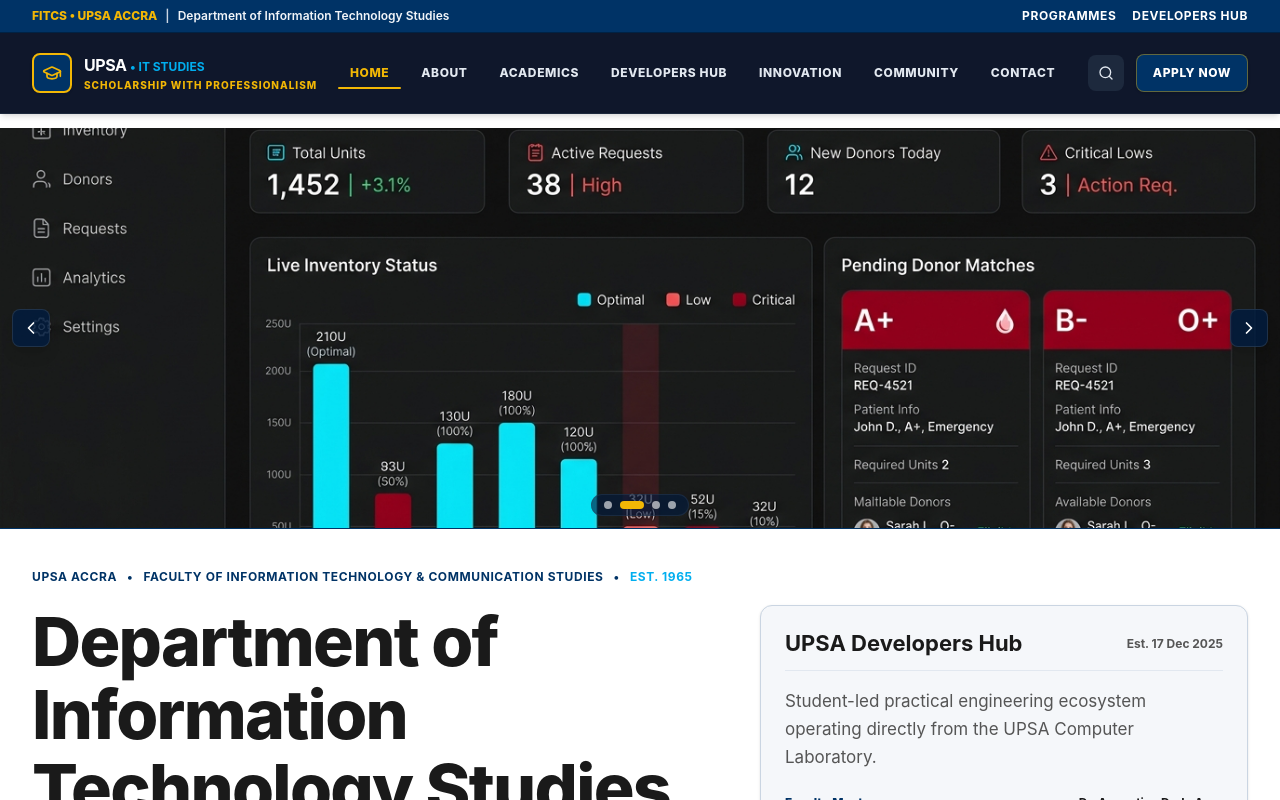
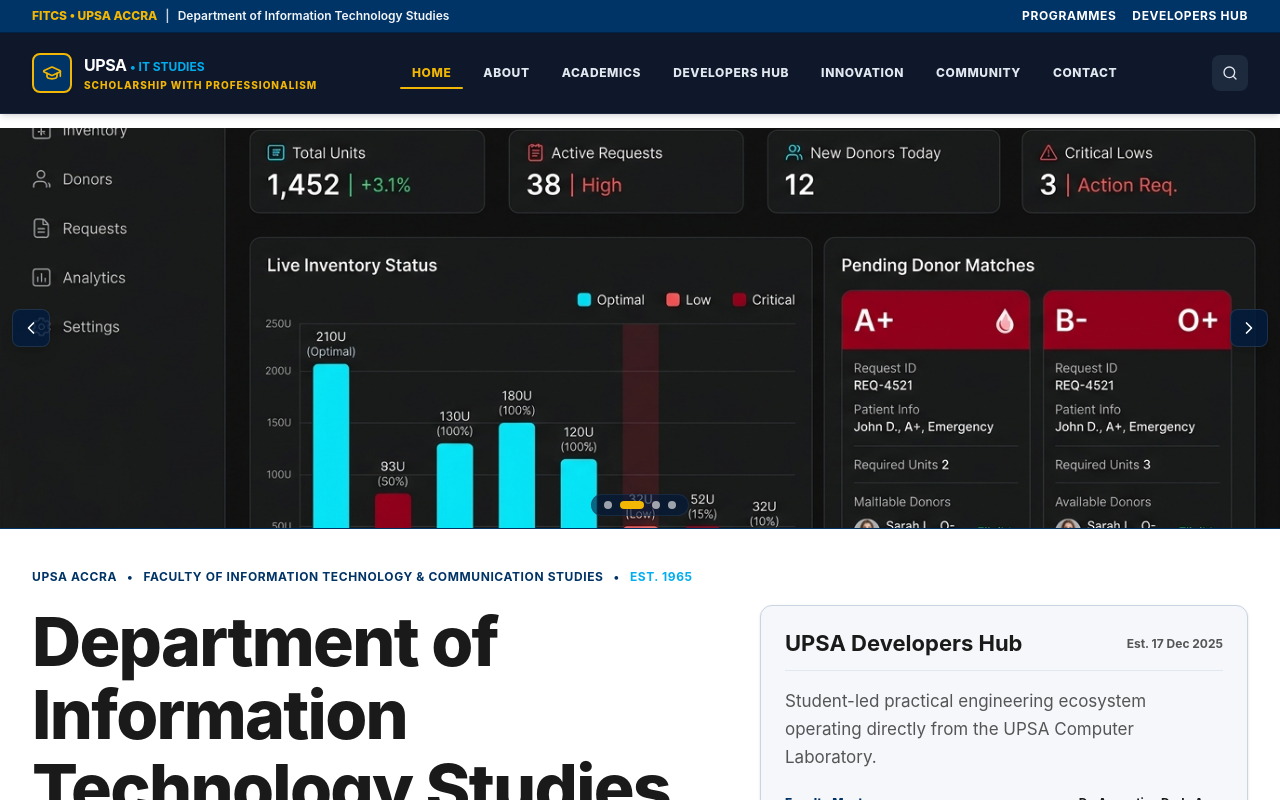
Before and after one commit to fsulleyman/-upsa-it-platform, a React (Vite) app: page / in a window 1280 px wide. Shown: the top 800 px of the page. Built offline with nearby package versions, Linux system fonts and the light colour scheme.

Commit message:
Remove Apply Now button from top navigation bar

```diff
--- a/src/components/layout/Navbar.tsx
+++ b/src/components/layout/Navbar.tsx
@@ -121,15 +121,6 @@
                 <Search className="w-4 h-4" />
               </button>
 
-              {/* Rectangular Apply Now CTA */}
-              <a
-                href="#contact"
-                onClick={() => handleNavClick('contact')}
-                className="px-4 py-2.5 rounded-lg bg-[#003366] hover:bg-blue-900 text-white font-extrabold text-xs uppercase tracking-wider shadow-sm border border-[#F2B705]/40 transition-colors whitespace-nowrap"
-              >
-                APPLY NOW
-              </a>
-
               {/* Mobile Hamburger Toggle */}
               <button
                 onClick={() => setMobileMenuOpen(!mobileMenuOpen)}
```
